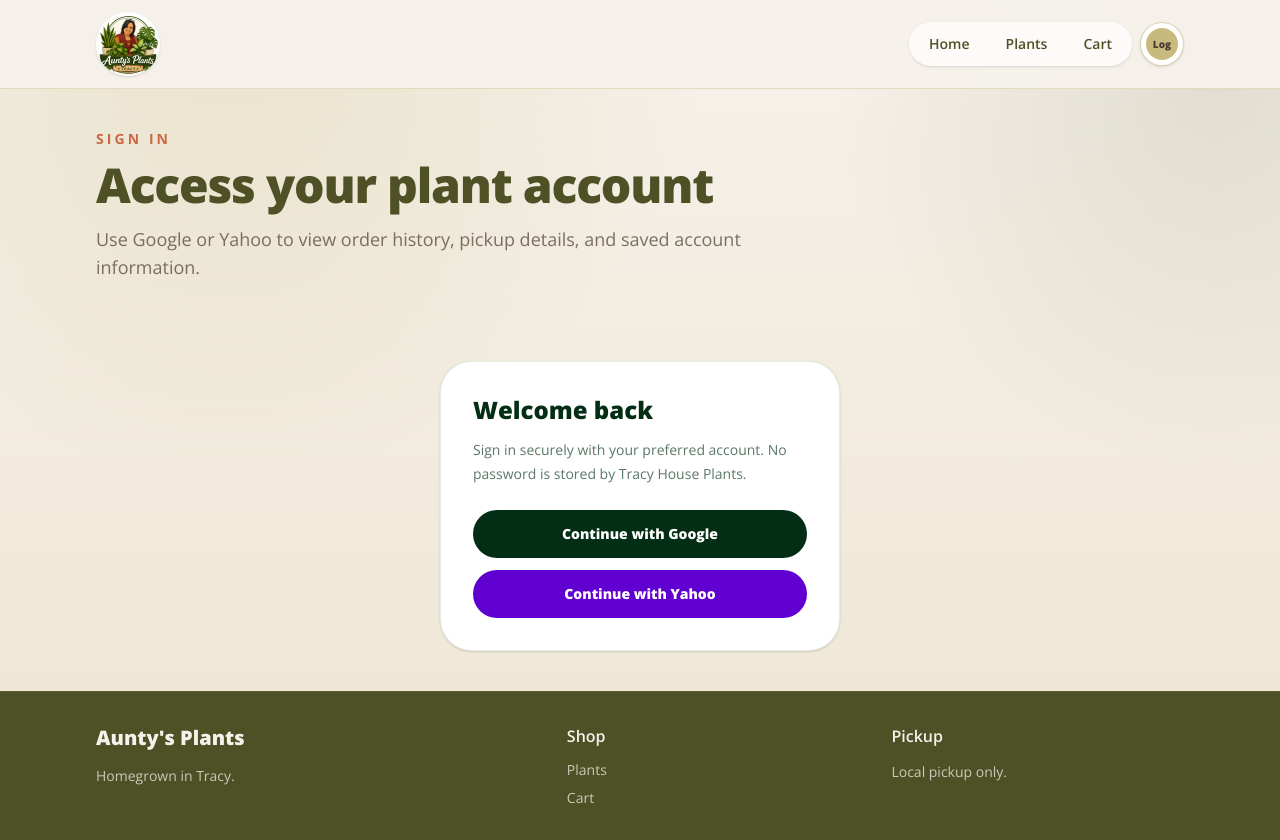
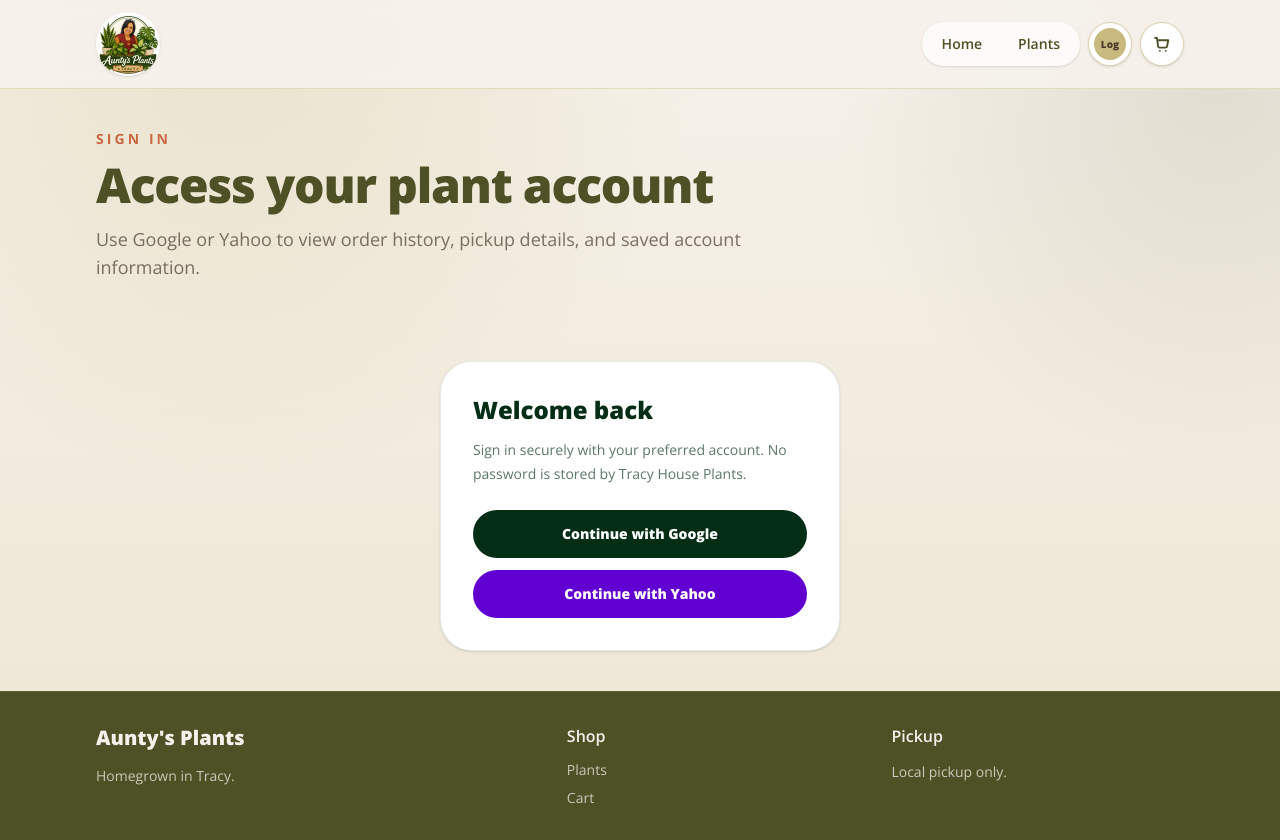
Before and after one commit to akrad1999/tracy-house-plants, a Next.js app: page /sign-in in a window 1280 px wide. Built offline with nearby package versions, Linux system fonts and the light colour scheme; no server answers.

Commit message:
Revamping the add to cart experience

```diff
--- a/components/Header.tsx
+++ b/components/Header.tsx
@@ -1,12 +1,12 @@
 import Image from "next/image";
 import Link from "next/link";
 import type { User } from "@supabase/supabase-js";
+import { CartLink } from "@/components/cart/CartLink";
 import { createSupabaseServerClient } from "@/lib/supabase/server";
 
 const navigation = [
   { href: "/", label: "Home" },
-  { href: "/plants", label: "Plants" },
-  { href: "/cart", label: "Cart" }
+  { href: "/plants", label: "Plants" }
 ];
 
 type ProfileRow = {
@@ -89,6 +89,7 @@ export async function Header() {
               </span>
             )}
           </Link>
+          <CartLink />
         </div>
       </div>
     </header>
--- a/components/PlantCard.tsx
+++ b/components/PlantCard.tsx
@@ -58,7 +58,15 @@ export function PlantCard({ plant }: PlantCardProps) {
 
       {isPreviewOpen ? (
         <div className="fixed inset-0 z-[100] flex items-end justify-center bg-[#49392c]/55 px-4 py-4 sm:items-center">
-          <div className="w-full max-w-md rounded-3xl bg-[#f6f2eb] p-4 shadow-2xl">
+          <div className="relative w-full max-w-md rounded-3xl bg-[#f6f2eb] p-4 shadow-2xl">
+            <button
+              type="button"
+              onClick={() => setIsPreviewOpen(false)}
+              aria-label="Close plant preview"
+              className="absolute left-3 top-3 z-10 inline-flex size-10 items-center justify-center rounded-full bg-white/90 text-xl font-black text-[#49392c] shadow-sm transition hover:bg-white hover:text-[#4e5026]"
+            >
+              ×
+            </button>
             <div className="relative aspect-[4/3] overflow-hidden rounded-2xl bg-[#c8ba7e]">
               {primaryImage ? (
                 <Image src={primaryImage.src} alt={primaryImage.alt} fill sizes="100vw" className="object-cover" />
--- a/components/cart/AddToCartButton.tsx
+++ b/components/cart/AddToCartButton.tsx
@@ -33,6 +33,7 @@ export function AddToCartButton({ plant, className }: AddToCartButtonProps) {
       1
     );
     setAdded(true);
+    window.dispatchEvent(new Event("tracy-cart-added"));
     window.setTimeout(() => setAdded(false), 1600);
   }
 
@@ -41,11 +42,19 @@ export function AddToCartButton({ plant, className }: AddToCartButtonProps) {
       type="button"
       onClick={handleClick}
       disabled={isSoldOut}
-      className={
+      className={`relative overflow-visible ${
         className ??
         "inline-flex min-h-12 w-full items-center justify-center rounded-full bg-green-950 px-6 text-sm font-black text-white transition hover:bg-green-800 disabled:cursor-not-allowed disabled:bg-green-950/40 sm:w-auto"
-      }
+      }`}
     >
+      <span
+        aria-hidden="true"
+        className={`pointer-events-none absolute -top-4 right-5 rounded-full bg-red-600 px-2 py-1 text-xs font-black text-white shadow-lg transition ${
+          added ? "-translate-y-2 scale-100 opacity-100" : "translate-y-0 scale-75 opacity-0"
+        }`}
+      >
+        +1
+      </span>
       {isSoldOut ? "Sold out" : added ? "Added to cart" : "Add to cart"}
     </button>
   );
--- a/components/cart/CartLink.tsx
+++ b/components/cart/CartLink.tsx
@@ -1,17 +1,40 @@
 "use client";
 
 import Link from "next/link";
+import { useEffect, useState } from "react";
 import { useCart } from "@/components/cart/CartProvider";
 
 export function CartLink() {
   const { itemCount } = useCart();
+  const [isBumping, setIsBumping] = useState(false);
+
+  useEffect(() => {
+    function handleCartAdded() {
+      setIsBumping(true);
+      window.setTimeout(() => setIsBumping(false), 450);
+    }
+
+    window.addEventListener("tracy-cart-added", handleCartAdded);
+    return () => window.removeEventListener("tracy-cart-added", handleCartAdded);
+  }, []);
 
   return (
     <Link
       href="/cart"
-      className="inline-flex min-h-11 items-center justify-center rounded-full border border-green-900/15 bg-white px-4 py-2 text-sm font-black text-green-950 shadow-sm transition hover:border-green-900/40"
+      aria-label={`Shopping cart${itemCount > 0 ? ` with ${itemCount} item${itemCount === 1 ? "" : "s"}` : ""}`}
+      className={`relative inline-flex size-11 items-center justify-center rounded-full border border-[#c8ba7e]/60 bg-white text-[#4e5026] shadow-sm transition hover:border-[#4e5026]/50 ${
+        isBumping ? "scale-110" : "scale-100"
+      }`}
     >
-      Cart{itemCount > 0 ? ` (${itemCount})` : ""}
+      <svg aria-hidden="true" viewBox="0 0 24 24" className="size-5" fill="none" stroke="currentColor" strokeWidth="2.25">
+        <path d="M6.5 7.5h13l-1.4 7.2a2 2 0 0 1-2 1.6H9.2a2 2 0 0 1-2-1.7L6 4.8H3.8" strokeLinecap="round" strokeLinejoin="round" />
+        <path d="M9.5 20.2h.01M16.5 20.2h.01" strokeLinecap="round" strokeLinejoin="round" />
+      </svg>
+      {itemCount > 0 ? (
+        <span className="absolute -right-1.5 -top-1.5 flex min-w-5 items-center justify-center rounded-full bg-red-600 px-1.5 py-0.5 text-[10px] font-black leading-none text-white ring-2 ring-[#f6f2eb]">
+          {itemCount > 99 ? "99+" : itemCount}
+        </span>
+      ) : null}
     </Link>
   );
 }
```
